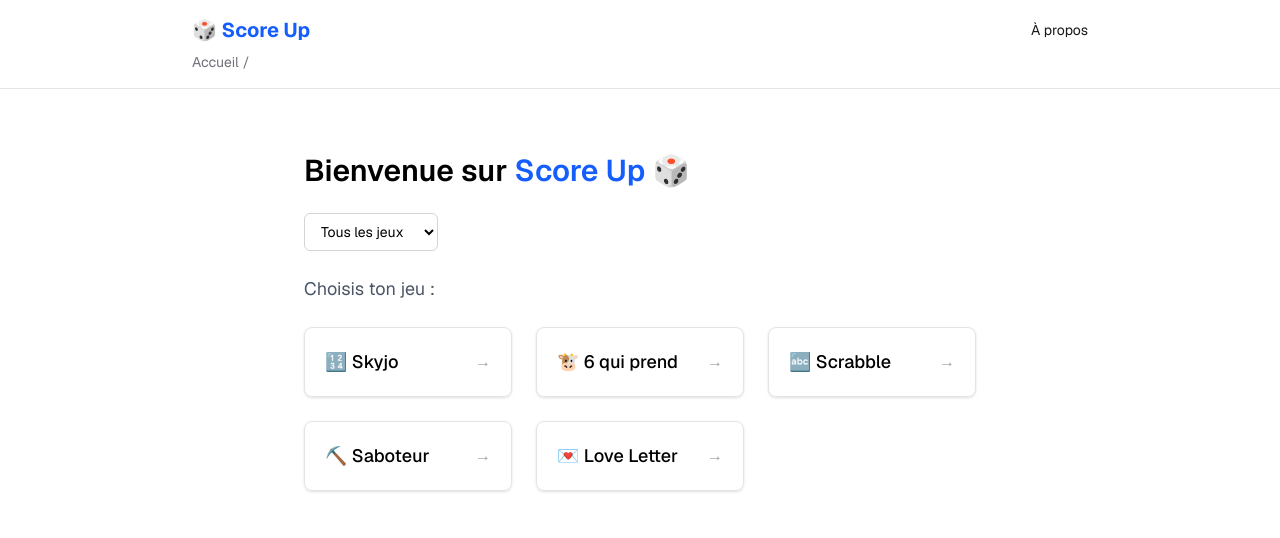
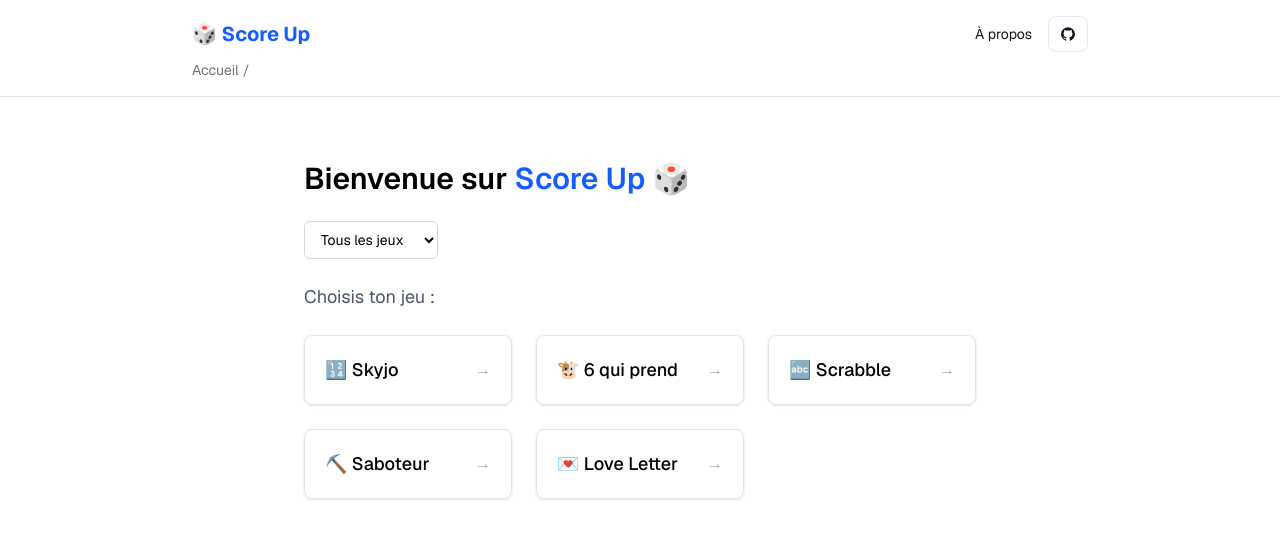
Before and after one commit to armanceau/score-up, a Next.js app in the folder my-app/: page / in a window 1280 px wide. Shown: the top 538 px of the page. Built offline with nearby package versions, Linux system fonts and the light colour scheme.

Commit message:
feat(): add github link

```diff
--- a/my-app/src/components/Navbar.tsx
+++ b/my-app/src/components/Navbar.tsx
@@ -18,10 +18,32 @@ export default function Navbar() {
             🎲 Score Up
           </Link>
 
-          <div className="space-x-4 text-sm">
+          <div className="space-x-4 text-sm flex items-center">
             <Link href="/about" className="hover:underline">
               À propos
             </Link>
+            <div className="col-span-2 sm:col-span-1">
+              <a
+                href="https://github.com/armanceau"
+                rel="noopener nofollow noreferrer"
+                target="_blank"
+                className="inline-flex items-center justify-center h-9 px-3 text-xs font-medium text-gray-900 bg-white border border-gray-200 rounded-lg focus:outline-none hover:bg-gray-100 hover:text-blue-700 focus:z-10 focus:ring-2 focus:ring-gray-300 dark:focus:ring-gray-500 dark:bg-gray-800 dark:text-gray-400 dark:border-gray-600 dark:hover:text-white dark:hover:bg-gray-700"
+              >
+                <svg
+                  className="w-3.5 h-3.5"
+                  aria-hidden="true"
+                  xmlns="http://www.w3.org/2000/svg"
+                  fill="currentColor"
+                  viewBox="0 0 20 20"
+                >
+                  <path
+                    fill-rule="evenodd"
+                    d="M10 .333A9.911 9.911 0 0 0 6.866 19.65c.5.092.678-.215.678-.477 0-.237-.01-1.017-.014-1.845-2.757.6-3.338-1.169-3.338-1.169a2.627 2.627 0 0 0-1.1-1.451c-.9-.615.07-.6.07-.6a2.084 2.084 0 0 1 1.518 1.021 2.11 2.11 0 0 0 2.884.823c.044-.503.268-.973.63-1.325-2.2-.25-4.516-1.1-4.516-4.9A3.832 3.832 0 0 1 4.7 7.068a3.56 3.56 0 0 1 .095-2.623s.832-.266 2.726 1.016a9.409 9.409 0 0 1 4.962 0c1.89-1.282 2.717-1.016 2.717-1.016.366.83.402 1.768.1 2.623a3.827 3.827 0 0 1 1.02 2.659c0 3.807-2.319 4.644-4.525 4.889a2.366 2.366 0 0 1 .673 1.834c0 1.326-.012 2.394-.012 2.72 0 .263.18.572.681.475A9.911 9.911 0 0 0 10 .333Z"
+                    clip-rule="evenodd"
+                  ></path>
+                </svg>
+              </a>
+            </div>
           </div>
         </div>
 
```
